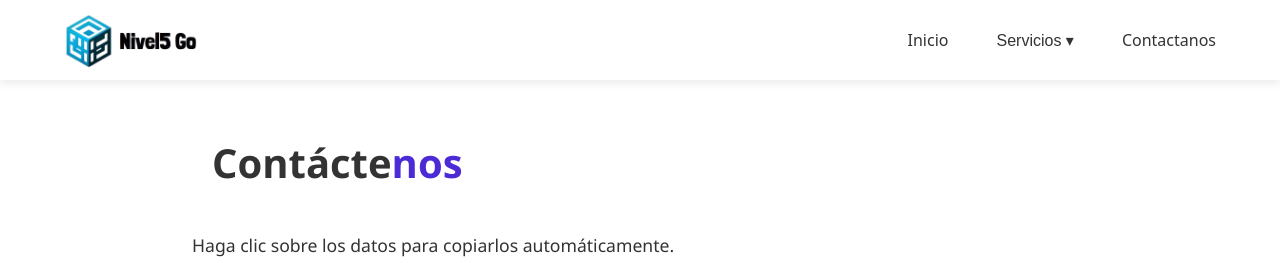
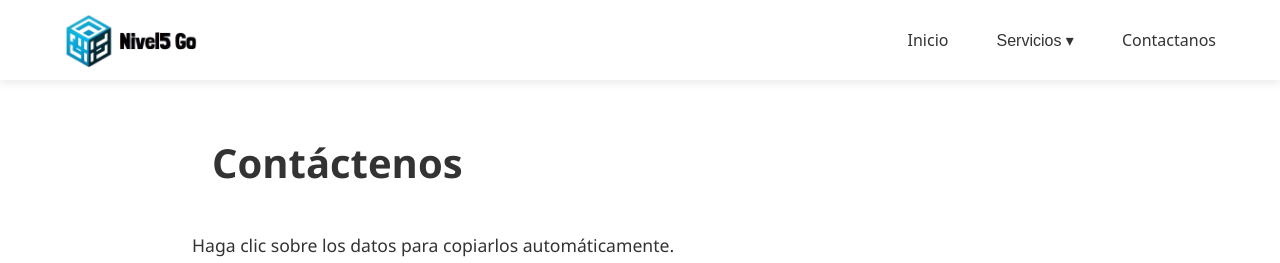
Before and after one commit to landuuu-dev/n5go-renovacion, a React (Vite) app: page /Contactanos in a window 1280 px wide. Shown: the top 263 px of the page. Built offline with nearby package versions, Linux system fonts and the light colour scheme.

Commit message:
falla ortografica arreglada

```diff
--- a/src/pages/Contactanos.tsx
+++ b/src/pages/Contactanos.tsx
@@ -54,9 +54,7 @@ export const Contactanos: React.FC = () => {
       {mensajeCopiado && <div className="toast-copiado">{mensajeCopiado}</div>}
 
       <div className="soporte-header">
-        <h2>
-          Contácte<span className="highlight">nos</span>
-        </h2>
+        <h2>Contáctenos</h2>
         <p className="soporte-description">
           Haga clic sobre los datos para copiarlos automáticamente.
         </p>
```
